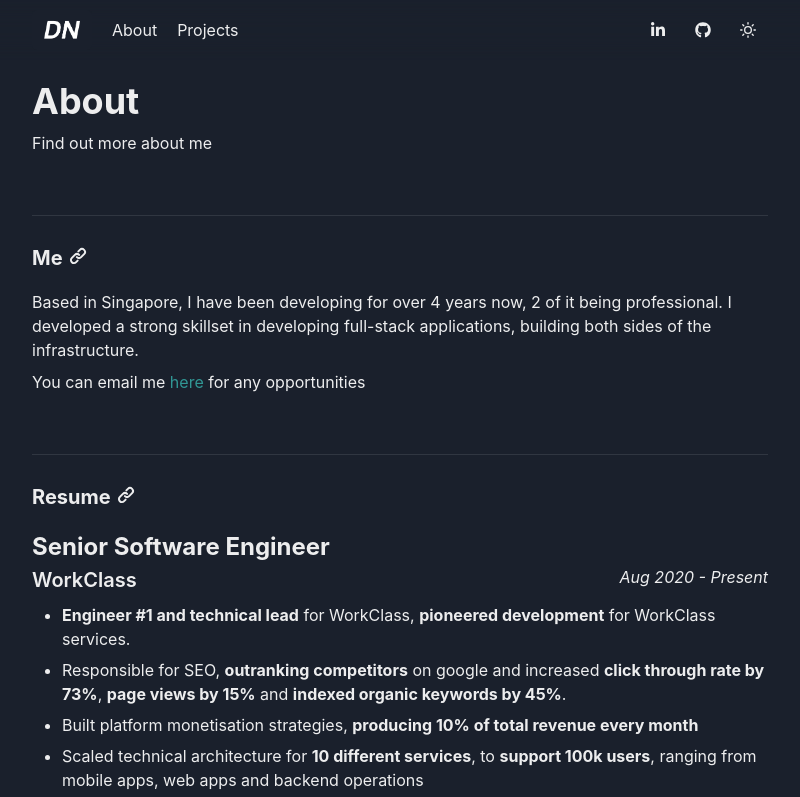
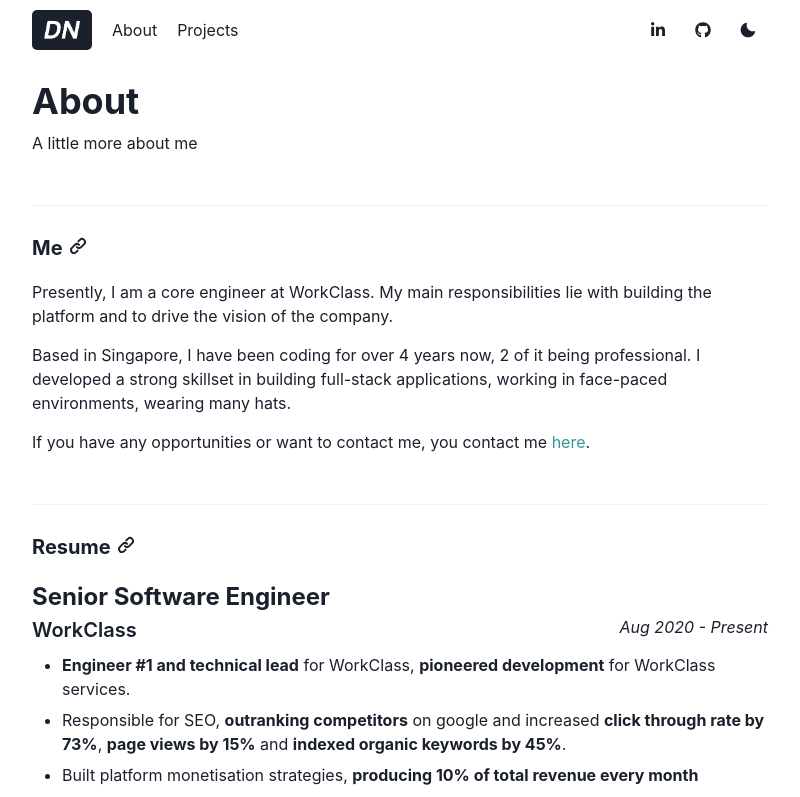
Before and after one commit to Dallas-Ng/dallasng.me, a Next.js app in the folder dallasng/: page /about in a window 1280 px wide. Shown: the top 797 px of the page, without its empty margins (240-1040 px from the left). Built offline with nearby package versions, Linux system fonts and the light colour scheme.

Commit message:
Update: mini styling updates and content

```diff
--- a/dallasng/src/components/theme.ts
+++ b/dallasng/src/components/theme.ts
@@ -1,7 +1,7 @@
 import { extendTheme, ThemeConfig } from '@chakra-ui/react';
 
 const config: ThemeConfig = {
-	initialColorMode: 'dark',
+	initialColorMode: 'light',
 	useSystemColorMode: false
 };
 
--- a/dallasng/src/pages/about.tsx
+++ b/dallasng/src/pages/about.tsx
@@ -19,7 +19,7 @@ import { HiLink } from 'react-icons/hi';
 
 const Header = ({ link }: { link: string }) => (
 	<>
-		<Divider py="30px" mb="30px" id={link} />
+		<Divider py="25px" mb="30px" id={link} />
 
 		<Link href={`#${link}`} _hover={{ color: 'blue.600' }}>
 			<Flex mb="5">
@@ -33,30 +33,34 @@ const Header = ({ link }: { link: string }) => (
 	</>
 );
 
-const PageAbout: Page = () => {
-	return (
+const PageAbout: Page = () => (
 	<>
 		<NextSeo title="About" />
 
 		<Heading mb="2">About</Heading>
 
-			<Text>Find out more about me</Text>
+		<Text>A little more about me</Text>
 
 		<Header link="Me" />
 
-			<Stack>
+		<Stack spacing="15px">
 			<Text>
-					Based in Singapore, I have been developing for over 4 years now, 2 of
-					it being professional. I developed a strong skillset in developing
-					full-stack applications, building both sides of the infrastructure.
+				Presently, I am a core engineer at WorkClass. My main responsibilities
+				lie with building the platform and to drive the vision of the company.
 			</Text>
 
 			<Text>
-					You can email me{' '}
+				Based in Singapore, I have been coding for over 4 years now, 2 of it
+				being professional. I developed a strong skillset in building full-stack
+				applications, working in face-paced environments, wearing many hats.
+			</Text>
+
+			<Text>
+				If you have any opportunities or want to contact me, you contact me{' '}
 				<Link href="mailto:ngdallas1@gmail.com" color="teal.500">
 					here
-					</Link>{' '}
-					for any opportunities
+				</Link>
+				.
 			</Text>
 		</Stack>
 
@@ -105,7 +109,6 @@ const PageAbout: Page = () => {
 		<Box height="100px" />
 	</>
 );
-};
 
 PageAbout.getLayout = page => <DefaultLayout>{page}</DefaultLayout>;
 
--- a/dallasng/src/static/data/skills.tsx
+++ b/dallasng/src/static/data/skills.tsx
@@ -5,7 +5,7 @@ export const skills = [
 	},
 	{
 		type: 'Technologies',
-		items: 'AWS, Azure, Nginx, GIT, TFS, SQL, GraphQL'
+		items: 'AWS, Azure, Nginx, GIT, TFS, SQL, GraphQL, Cypress, Selenium'
 	},
 	{
 		type: 'Frameworks',
```
Also changed, not shown: dallasng/src/pages/projects.tsx (+4 -4 lines). Lines whose indentation alone changed are shown as unchanged.
